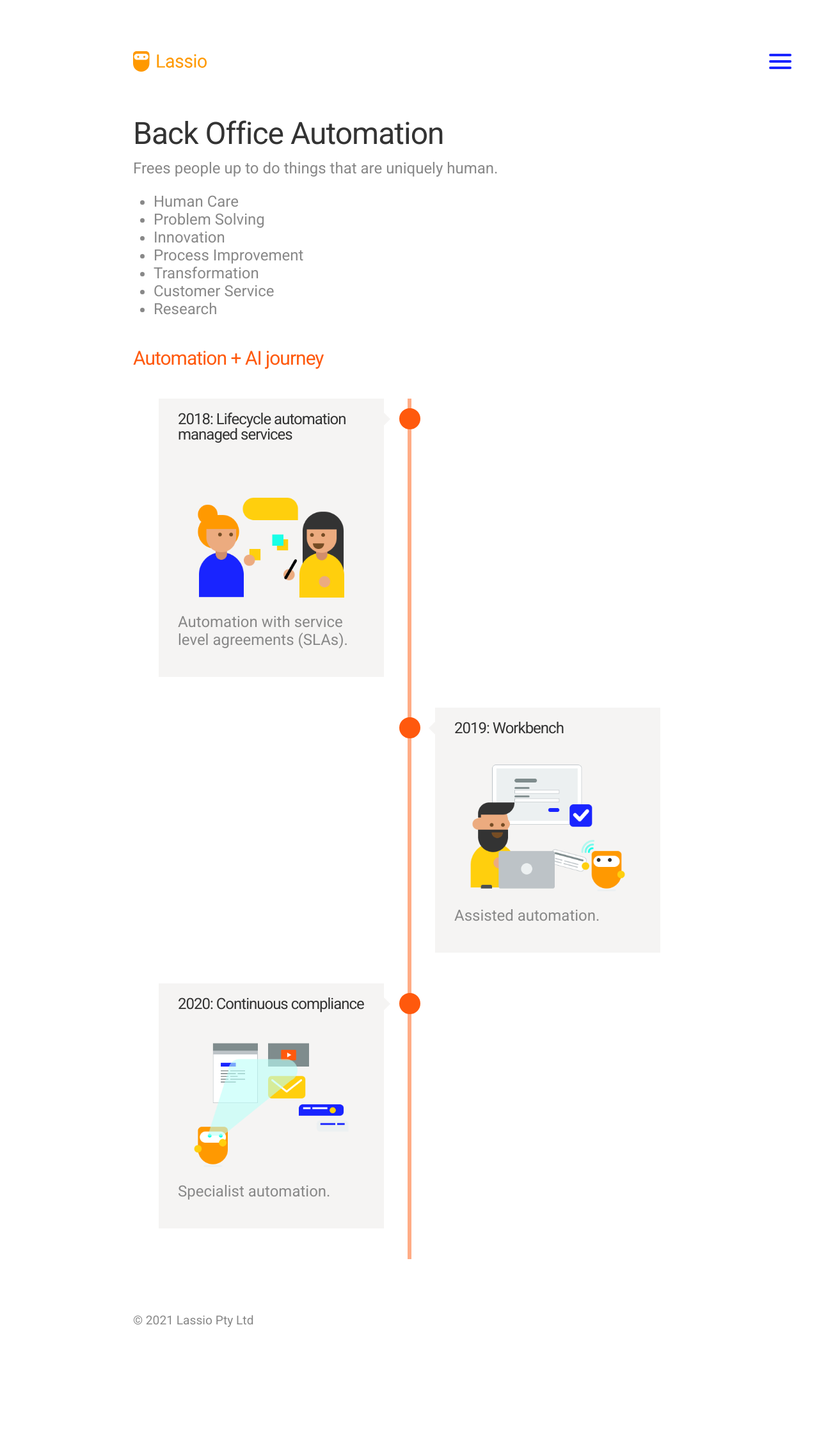
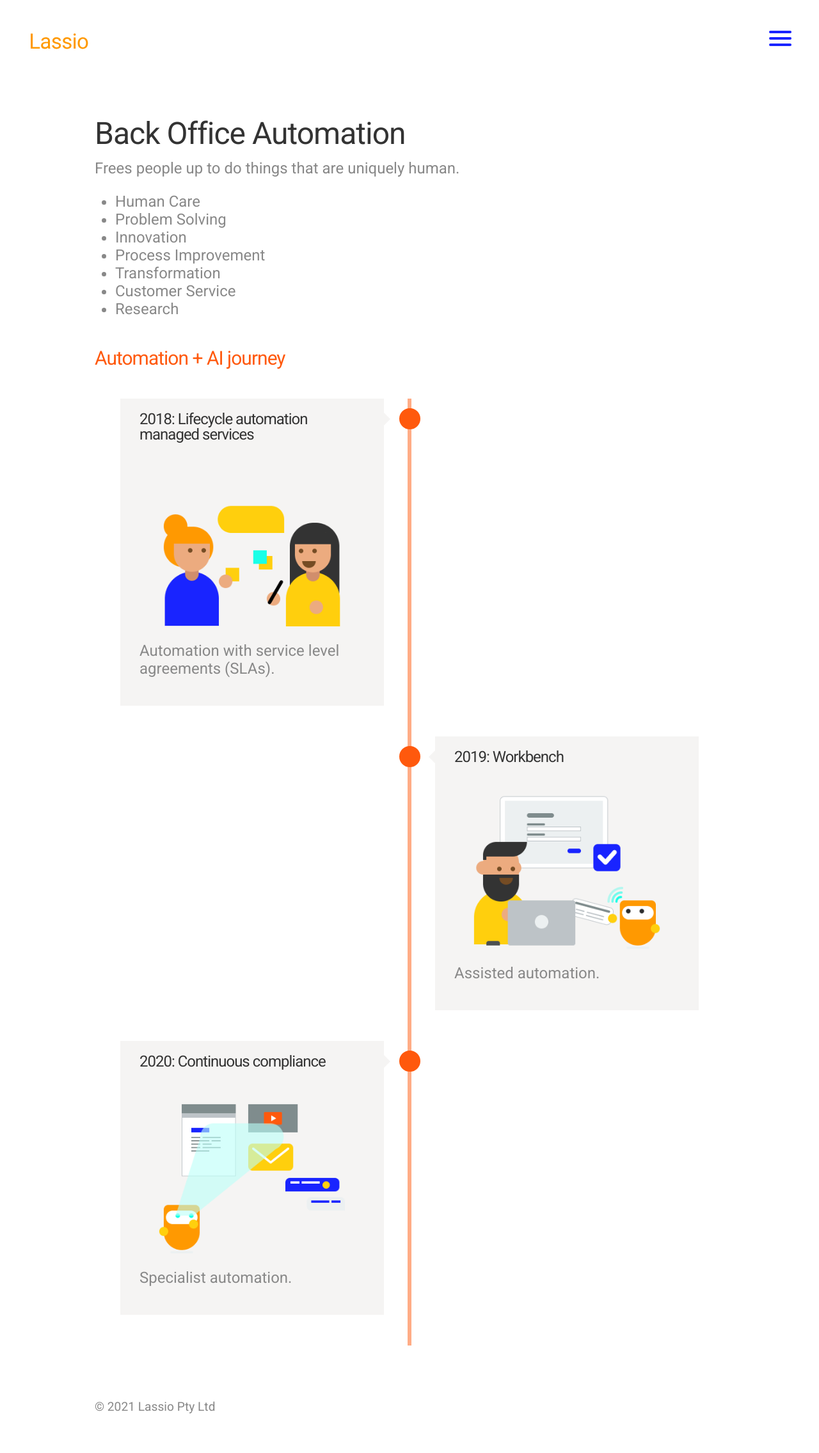
Before and after one commit to blairrorani/lassio, a Jekyll site: the page built from back-office.markdown, in a window 1280 px wide. Shown: the whole page at 64% size. Built offline with Jekyll 4.4.1, drawn with Linux system fonts in a browser that asks for light colours; before the commit the page ends 2136 px from its top, so only the background shows below that.

Commit message:
add images to home page

```diff
--- a/_layouts/default.html
+++ b/_layouts/default.html
@@ -2,20 +2,23 @@
 <html>
   {% include head.html %}
   <body>
-
+    <div class="logo-button">
+      <a href="index.html" title="Home"><img src="assets/lassio-logo-text-only.svg" alt="Lassio logo"></a>
+    </div>
     {% include nav.html %}
 
     <div class="rapper">
       <div class="content">
 
-        <div class="logo-button">
-          <a href="index.html" title="Home"><img src="assets/lassio-logo-orange.svg" alt="Lassio logo"></a>
-        </div>
+        {% if page.title != 'Home' %}
+          <h1>{{ page.title }}</h1>
+        {% endif %}
 
         {{ content }}
 
       </div>
       <!-- /content -->
+
       {% include footer.html %}
 
     </div>
--- a/assets/css/main.scss
+++ b/assets/css/main.scss
@@ -43,6 +43,7 @@
 $timeline-line-color: #ffac86;
 $timeline-box-color: #f5f4f3;
 $timeline-dot-color: $lark-orange;
+$logo-size: 20px;
 
 // breakpoints
 @mixin for-phone-only {
@@ -182,13 +183,12 @@
 }
 blockquote {
   margin-top: $spacer;
-  padding-left: $spacer / 2;
-  border-left: 6px solid $heading-color;
+  //padding-left: $spacer / 2;
+  // border-left: 6px solid $lark-orange;
   font-style: italic;
-  color: $soaring-eagle;
 
   p, strong {
-  color: $soaring-eagle;
+  color: $lark-orange;
   }
   img {
     max-width: 2em;
@@ -305,10 +305,11 @@
   }
 }
 
-// custom
+// custom styles!!!
 .rapper {
   margin-left: auto;
   margin-right: auto;
+  margin-top: $spacer * 3;
   width: 100%;
   padding-left: $spacer;
   padding-right: $spacer;
@@ -316,21 +317,82 @@
   @extend %clearfix;
 
   @include for-tablet-landscape-up {
-    max-width: 960px;
+    max-width: 1080px;
     padding-left: $spacer * 1.5;
     padding-right: $spacer * 1.5;
   }
-  @include for-big-desktop-up {
-    max-width: 1120px;
+}
+
+// controls column layout
+
+/* Create three equal columns that floats next to each other */
+.column {
+  float: left;
+  width: 50%;
+
+  @include for-phone-only {
+    width: 100%;
   }
+}
+
+.first {
+  padding-right: $spacer;
+  background: yellow;
+}
+
+/* Clear floats after the columns */
+.row:after {
+  content: "";
+  display: table;
+  clear: both;
+}
+
+.row {
+  //background: #efefef;
+}
+
+.hero {
+  margin-bottom: $spacer * 2;
+  //text-align: center;
+}
+
+.hero-images {
+  margin-top: $spacer;
+
+  @include for-phone-only {
+    text-align: center;
+  }
+
+  img {
+    float: left;
+    margin: 0 $spacer $spacer 0;
+
+    @include for-phone-only {
+      float: none;
+    }
+
+    }
+/*  img:nth-child(1) {
+    margin-left: 0;
+  } */
 }
 
 .logo-button {
   font-size: $base-font-size * 2;
-  margin: $spacer * 2 0;
+  margin-left: $spacer;
+  margin-top: $spacer;
+
+  @include for-phone-only {
+    margin-top: $spacer + 11px;
+  }
+
+  @include for-tablet-landscape-up {
+      margin-left: $spacer;
+  }
 
   @include for-desktop-up {
     font-size: $base-font-size * 3;
+    margin-left: $spacer * 1.5;
   }
 
   a:hover{
@@ -338,7 +400,10 @@
   }
 //controls logo size
   img {
-    max-height: 32px;
+    max-height: $logo-size;
+    @include for-desktop-up {
+      max-height: $logo-size * 1.25;
+    }
   }
 }
 
@@ -582,7 +647,7 @@
 #overlay-button {
   position: absolute;
   right: $spacer;
-  top: 56px;
+  top: $spacer;
   padding: 26px 11px;
   z-index: 5;
   cursor: pointer;
@@ -617,7 +682,7 @@
     }
 
     @include for-desktop-up {
-      top: 68px;
+      top: $spacer;
     }
 
 }
@@ -648,10 +713,12 @@
 #overlay {
   height: 100vh;
   width: 100vw;
-  background: #ffffff;
+  background: #fff;
   z-index: 2;
   visibility: hidden;
   position: fixed;
+  top: 0;
+  left: 0;
   &.active {
     visibility: visible;
   }
--- a/back-office.markdown
+++ b/back-office.markdown
@@ -3,20 +3,17 @@
 title: Back Office Automation
 ---
 
-# {{ page.title }}
+Frees people up to do things that are uniquely human.
 
-<p>Frees people up to do things that are uniquely human.</p>
-<ul>
-  <li>Human Care</li>
-  <li>Problem Solving</li>
-  <li>Innovation</li>
-  <li>Process Improvement</li>
-  <li>Transformation</li>
-  <li>Customer Service</li>
-  <li>Research</li>
-</ul>
+- Human Care
+- Problem Solving
+- Innovation
+- Process Improvement
+- Transformation
+- Customer Service
+- Research
 
-<h2>Automation + AI journey</h2>
+## Automation + AI journey
 
 <!-- timeline-->
 <div class="timeline" style="margin: 48px 0;">
--- a/frontline.markdown
+++ b/frontline.markdown
@@ -1,9 +1,7 @@
 ---
 layout: default
-title: frontline
+title: Frontline
 ---
-
-# Frontline
 
 <p>Uniquely human activities - how Rhythm adds value</p>
 <ul>
```
Also changed, not shown: about.markdown (added, +25 -0 lines), contact.markdown (+7 -9 lines), index.markdown (+17 -6 lines), assets/images/Frame 8.png (added), assets/images/lassio-logo-text-only.png (added), assets/lassio-logo-text-only.svg (added), 2 other files.
